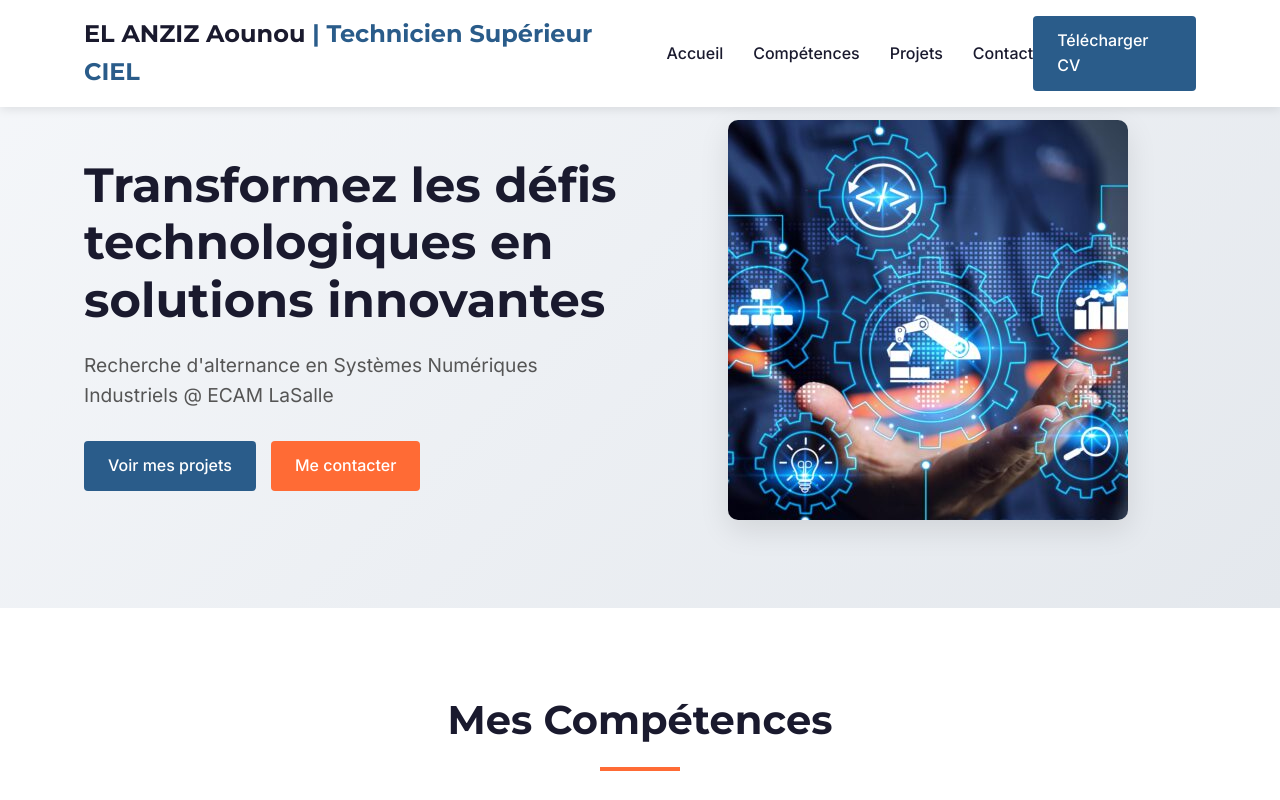
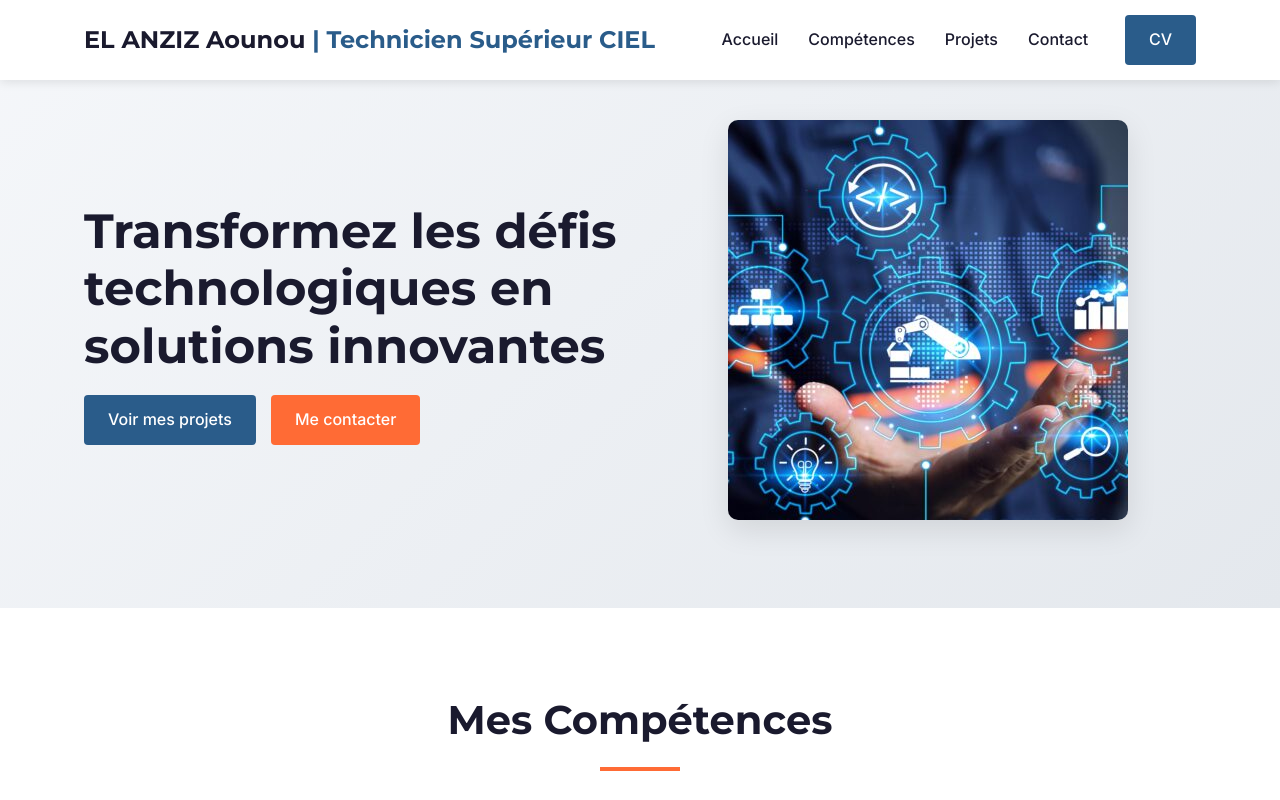
Before and after one commit to 269538Aoun/269538Aoun.github.io, a plain HTML site: page index.html in a window 1280 px wide. Shown: the top 800 px of the page. Drawn offline with Linux system fonts and the light colour scheme.

Commit message:
petits chgts + ajout du cv pdf

```diff
--- a/index.html
+++ b/index.html
@@ -21,7 +21,7 @@
                     <li><a href="#contact">Contact</a></li>
                 </ul>
             </nav>
-            <a href="#" class="btn btn-primary">Télécharger CV</a>
+            <a href="./fichiers/CV-AounouELANZIZBENSAID.pdf" class="btn btn-primary">CV</a>
         </div>
     </header>
 
@@ -30,7 +30,6 @@
         <div class="container">
             <div class="hero-content">
                 <h1>Transformez les défis technologiques en solutions innovantes</h1>
-                <p>Recherche d'alternance en Systèmes Numériques Industriels @ ECAM LaSalle</p>
                 <div class="hero-buttons">
                     <a href="#projects" class="btn btn-primary">Voir mes projets</a>
                     <a href="#contact" class="btn btn-secondary">Me contacter</a>
```
Also changed, not shown: 1 other file.
